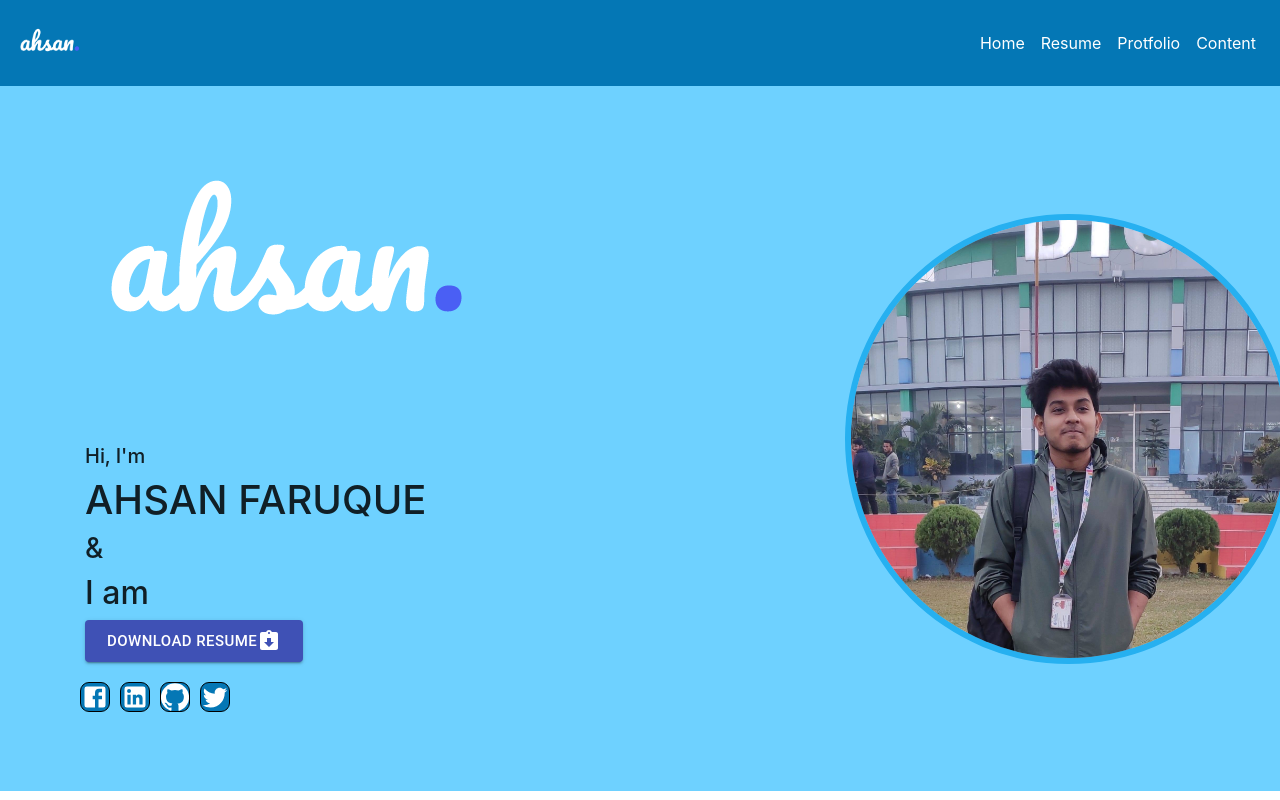
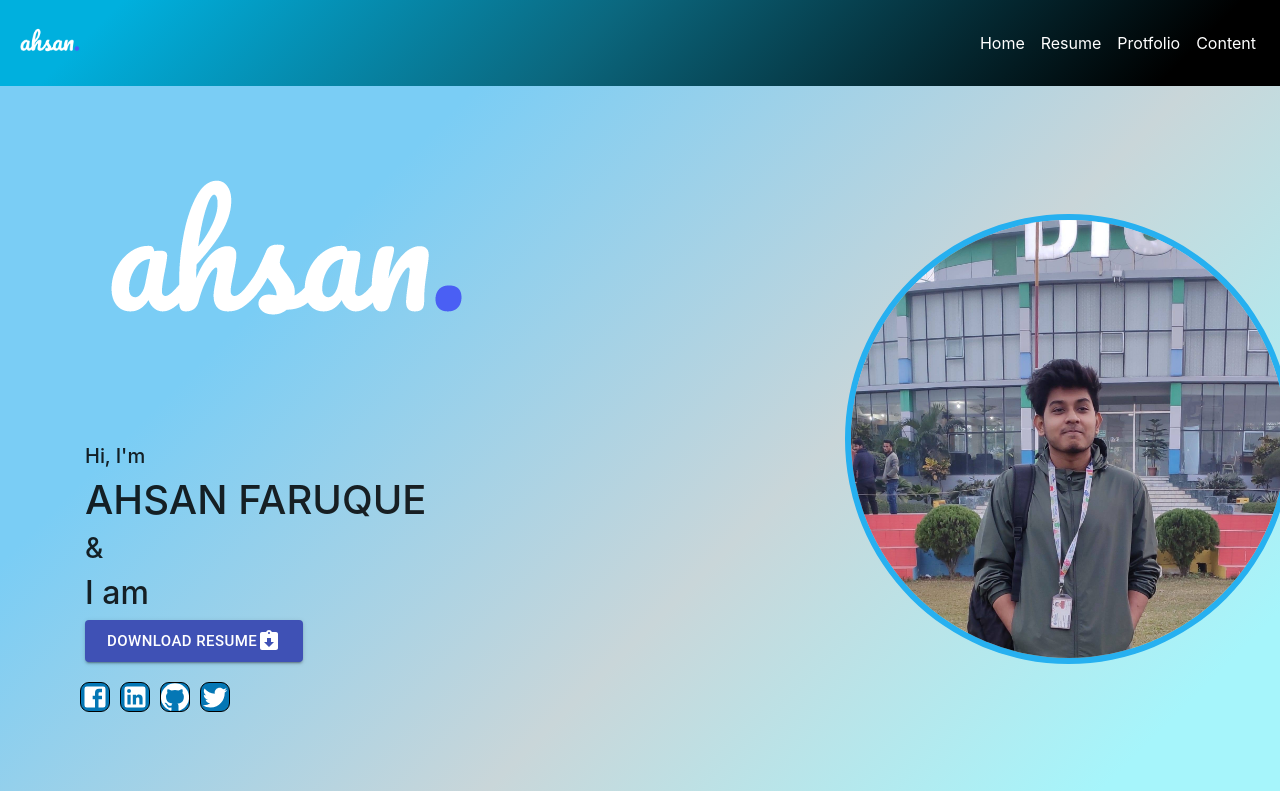
Before and after one commit to asrafulsharker/protfollio-ahn, a React (Create React App) app: page / in a window 1280 px wide. Shown: the top 800 px of the page. Built offline with nearby package versions, Linux system fonts and the light colour scheme; the HTML template or start-up script is replaced by a standard one; what google-maps-react would draw is missing.

Commit message:
add some color

```diff
--- a/src/App.css
+++ b/src/App.css
@@ -1,7 +1,9 @@
 .App {
   text-align: center;
 }
-
+.{
+  background:red;
+}
 .App-logo {
   height: 40vmin;
   pointer-events: none;
@@ -42,11 +44,15 @@
 
 }
 .cover{
-  background:rgb(110, 209, 255);
+  /* background:rgb(110, 209, 255); */
+  background: rgb(122,205,245);
+  background: linear-gradient(135deg, rgba(122,205,245,1) 24%, rgba(201,214,217,1) 60%, rgba(166,245,251,1) 91%);
+  background-size:cover;
   width:100%;
 }
 .navbar{
-  background:#0477b5
+  background: rgb(0,176,222);
+  background: linear-gradient(135deg, rgba(0,176,222,1) 9%, rgba(11,103,126,1) 46%, rgba(0,0,0,1) 91%);
 }
 .icon:hover{
   color:rgb(0, 204, 255) !important;
@@ -132,7 +138,16 @@ transition: 1s;
 .tags {
 	text-align: center;
 	padding: 20px 0px;
-	background-color: rgb(70, 71, 73);
+  background-color: #095f9c;
+  margin: auto auto;
+  margin-top: 1%;
+  width:70%;
+  margin-bottom: 1%;
+  -webkit-box-shadow: 0px 0px 24px -5px rgba(0,0,0,0.85);
+  box-shadow: 0px 0px 24px -5px rgba(0,0,0,0.85);
+  background: rgb(9,37,42);
+  background: linear-gradient(135deg, rgba(9,37,42,1) 9%, rgba(11,103,126,1) 46%, rgba(0,176,222,1) 91%);
+
 }
 
 .tag {
@@ -220,3 +235,8 @@ transition: 1s;
     width:200px;
   }
 }
+
+.contact{
+  background: linear-gradient(135deg, rgba(222,246,252,1) 9%, rgba(201,214,217,1) 46%, rgba(255,255,255,1) 91%);
+
+}
--- a/src/components/contact.js
+++ b/src/components/contact.js
@@ -21,6 +21,7 @@ const  ContactUs=()=> {
     }
 
     return(
+        <div className="contact">
         <div className="container">
             <div >
             {/* <iframe src="https://www.google.com/maps/embed?pb=!1m18!1m12!1m3!1d233872.72176496725!2d90.37675754794824!3d23.66661258590254!2m3!1f0!2f0!3f0!3m2!1i1024!2i768!4f13.1!3m3!1m2!1s0x3754526529067e5f%3A0xd02e4d68dbbb8c9c!2sBhaber%20Char!5e0!3m2!1sen!2sbd!4v1594913085567!5m2!1sen!2sbd" width="100%" height="450" frameborder="0" style="border:0;" allowfullscreen="" aria-hidden="false" tabindex="0"></iframe> */}
@@ -50,7 +51,7 @@ const  ContactUs=()=> {
                     </div>
                 </form>
             </div>
-            <div className="row"  style={{marginLeft:"6%",marginBottom:"50%",marginTop:"5%" }}>
+            <div className="row"  style={{marginLeft:"6%",paddingBottom:"30%",marginTop:"5%" }}>
             <div className="col-md-4">
                 <div className="row">
                     <div className="">
@@ -95,6 +96,7 @@ const  ContactUs=()=> {
                 </div>
             </div>
         </div>
+        </div>
     )
 }
 
--- a/src/components/protfollio/protfollio.js
+++ b/src/components/protfollio/protfollio.js
@@ -39,7 +39,7 @@ const Protfollio=()=> {
 	);
 
 	return (
-		<div className="App">
+		<div className="App contact">
 			<div className="tags">
 				<TagButton name="all design" tagActive={tag === 'all design' ? true : false}  handleSetTag={setTag} /> /
 				<TagButton name="Ui/Ux Design" tagActive={tag === 'Ui/Ux Design' ? true : false} handleSetTag={setTag} /> /
```
Also changed, not shown: src/components/Home.js (+4 -5 lines), 1 other file (tests, documents, lock files or other folders).
